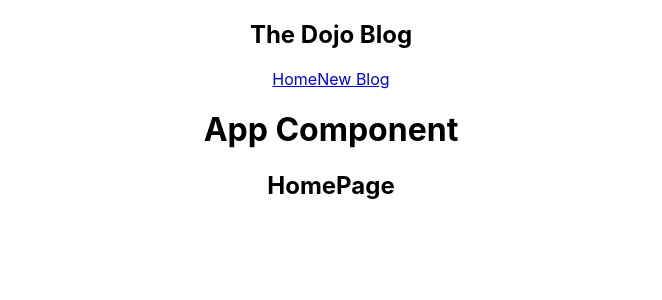
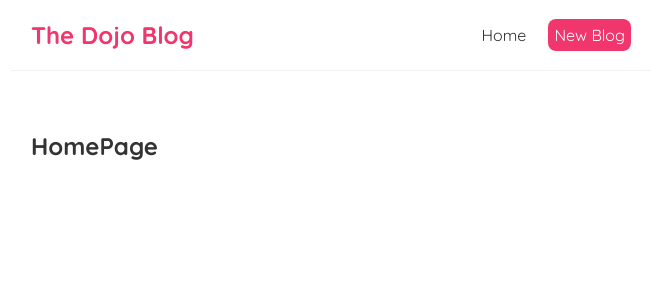
Before and after one commit to Chukwuka1488/Blog-with-React, a React (Create React App) app in the folder dojo-blog/: page / in a window 1280 px wide. Shown: the top 300 px of the page, without its empty margins (309-971 px from the left). Built offline with nearby package versions, Linux system fonts and the light colour scheme.

Commit message:
adding styles inline and external

```diff
--- a/dojo-blog/src/App.css
+++ /dev/null
@@ -1,38 +0,0 @@
-.App {
-  text-align: center;
-}
-
-.App-logo {
-  height: 40vmin;
-  pointer-events: none;
-}
-
-@media (prefers-reduced-motion: no-preference) {
-  .App-logo {
-    animation: App-logo-spin infinite 20s linear;
-  }
-}
-
-.App-header {
-  background-color: #282c34;
-  min-height: 100vh;
-  display: flex;
-  flex-direction: column;
-  align-items: center;
-  justify-content: center;
-  font-size: calc(10px + 2vmin);
-  color: white;
-}
-
-.App-link {
-  color: #61dafb;
-}
-
-@keyframes App-logo-spin {
-  from {
-    transform: rotate(0deg);
-  }
-  to {
-    transform: rotate(360deg);
-  }
-}
--- a/dojo-blog/src/App.js
+++ b/dojo-blog/src/App.js
@@ -1,16 +1,15 @@
 // import logo from './logo.svg';
-import './App.css';
+// import './App.css';
 import Navbar from './Navbar';
 import Home from './Home';
 
 function App() {
-
   //
   return (
     <div className='App'>
       <Navbar></Navbar>
       <div className='content'>
-        <h1>App Component</h1>
+
         <Home></Home>
       </div>
     </div>
--- a/dojo-blog/src/Navbar.js
+++ b/dojo-blog/src/Navbar.js
@@ -4,7 +4,16 @@ const Navbar = () => {
       <h1>The Dojo Blog</h1>
       <div className='links'>
         <a href='/'>Home</a>
-        <a href='/create'>New Blog</a>
+        <a
+          href='/create'
+          style={{
+            color: 'white',
+            backgroundColor: '#f1356d',
+            borderRadius: '8px',
+          }}
+        >
+          New Blog
+        </a>
       </div>
     </nav>
   );
--- a/dojo-blog/src/index.css
+++ b/dojo-blog/src/index.css
@@ -1,13 +1,35 @@
-body {
+@import url('https://fonts.googleapis.com/css2?family=Quicksand:wght@300;400;500;600;700&display=swap');
+
+/* base styles */
+* {
   margin: 0;
-  font-family: -apple-system, BlinkMacSystemFont, 'Segoe UI', 'Roboto', 'Oxygen',
-    'Ubuntu', 'Cantarell', 'Fira Sans', 'Droid Sans', 'Helvetica Neue',
-    sans-serif;
-  -webkit-font-smoothing: antialiased;
-  -moz-osx-font-smoothing: grayscale;
+  font-family: 'Quicksand';
+  color: #333;
 }
-
-code {
-  font-family: source-code-pro, Menlo, Monaco, Consolas, 'Courier New',
-    monospace;
+.navbar {
+  padding: 20px;
+  display: flex;
+  align-items: center;
+  max-width: 600px;
+  margin: 0 auto;
+  border-bottom: 1px solid #f2f2f2;
 }
+.navbar h1 {
+  color: #f1356d;
+}
+.navbar .links {
+  margin-left: auto;
+}
+.navbar a {
+  margin-left: 16px;
+  text-decoration: none;
+  padding: 6px;
+}
+.navbar a:hover {
+  color: #f1356d;
+}
+.content {
+  max-width: 600px;
+  margin: 40px auto;
+  padding: 20px;
+}
```
